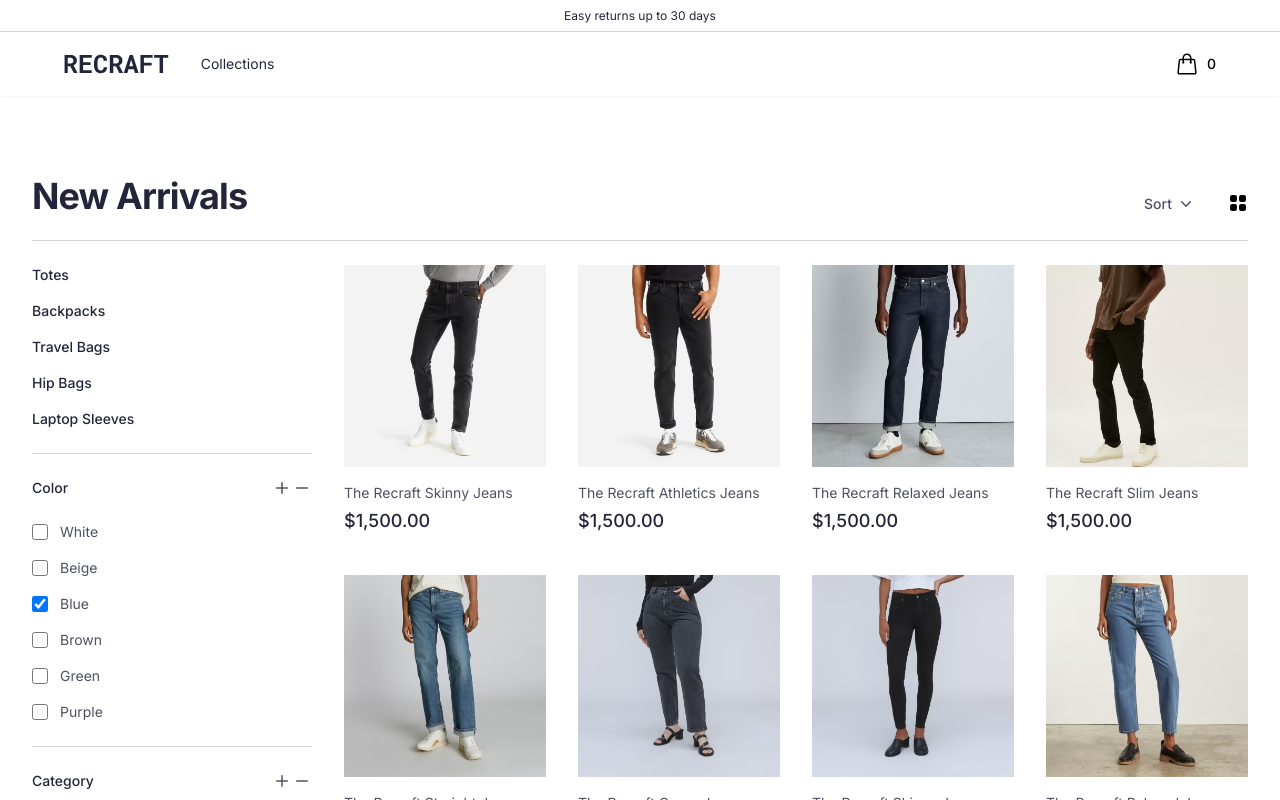
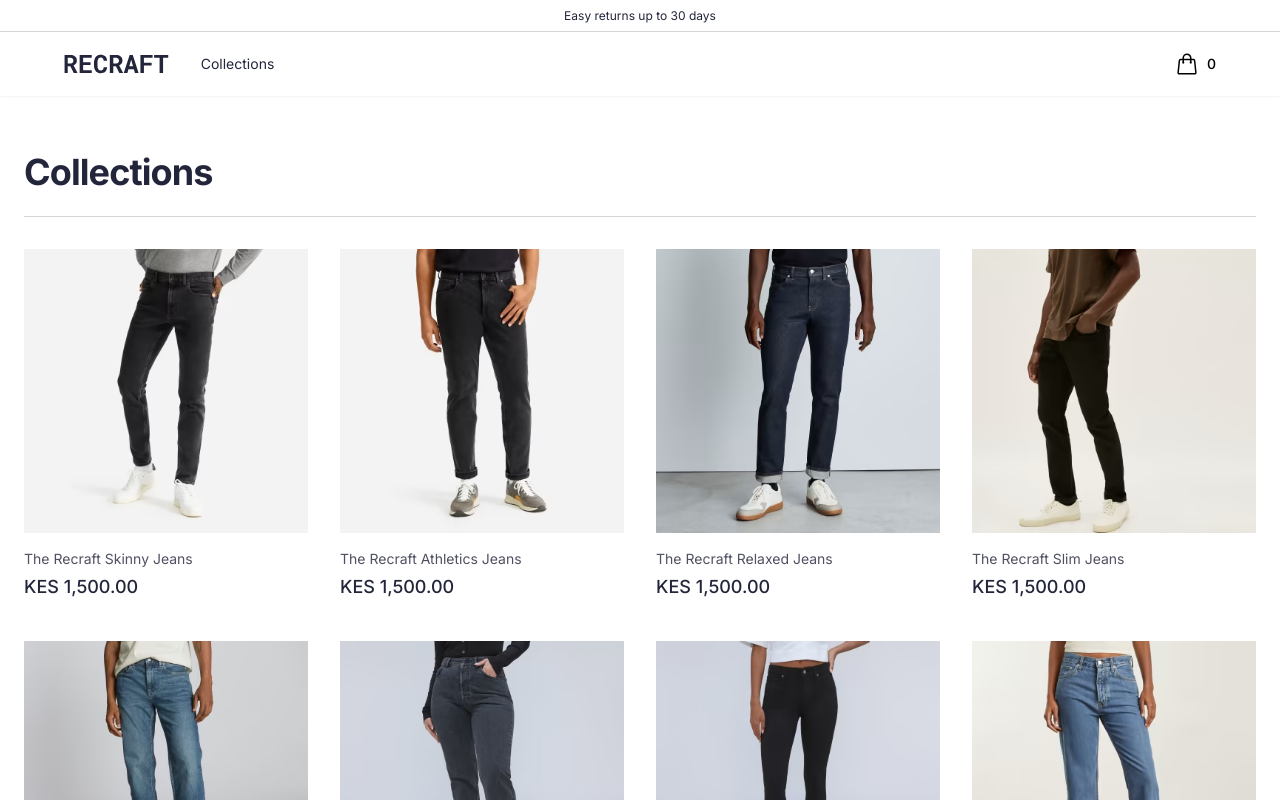
Before and after one commit to heysule/recraft-web-tw, an Angular app: page /products in a window 1280 px wide. Shown: the top 800 px of the page. Built offline with nearby package versions, Linux system fonts and the light colour scheme; data requests are answered from the project's data file.

Commit message:
chore: restructure routing to move to product-listing component

```diff
--- a/src/app/app-routing.module.ts
+++ b/src/app/app-routing.module.ts
@@ -1,12 +1,12 @@
 import { NgModule } from '@angular/core';
 import { RouterModule, Routes } from '@angular/router';
-import { CategoryFiltersComponent } from './features/products/category-filters/category-filters.component';
 import { ProductOverviewComponent } from './features/products/product-overview/product-overview.component';
 import { HomeComponent } from './features/home/home.component';
+import { ProductListComponent } from './features/products/product-list/product-list.component';
 
 const routes: Routes = [
   { path: '', component: HomeComponent },
-  { path: 'products', component: CategoryFiltersComponent },
+  { path: 'products', component: ProductListComponent },
   { path: 'products/:id', component: ProductOverviewComponent },
 ];
 
--- a/src/app/features/products/category-filters/category-filters.component.html
+++ b/src/app/features/products/category-filters/category-filters.component.html
@@ -1121,7 +1121,7 @@
           <!-- Product grid -->
           <div class="lg:col-span-3">
             <!-- Replace with your content -->
-            <app-product-list [products]="products"></app-product-list>
+            <!-- <app-product-list [products]="products"></app-product-list> -->
             <!-- /End replace -->
           </div>
         </div>
--- a/src/app/features/products/product-list/product-list.component.html
+++ b/src/app/features/products/product-list/product-list.component.html
@@ -1,6 +1,17 @@
 <div class="bg-neutral-white">
+  <div class="mx-auto max-w-2xl py-4 px-4 sm:py-6 sm:px-6 lg:max-w-7xl lg:px-6">
     <div
-    class="grid grid-cols-1 gap-y-10 gap-x-6 sm:grid-cols-2 lg:grid-cols-3 xl:grid-cols-4 xl:gap-x-8"
+      class="flex items-baseline justify-between border-b border-neutral-light pt-10 pb-6 md:pt-8"
+    >
+      <h1
+        class="text-xl font-bold tracking-tight text-primary-dark md:text-4xl"
+      >
+        Collections
+      </h1>
+    </div>
+
+    <div
+      class="mt-8 grid grid-cols-1 gap-y-10 gap-x-6 sm:grid-cols-2 lg:grid-cols-3 xl:grid-cols-4 xl:gap-x-8"
     >
       <a
         [routerLink]="['/products/', product.id]"
@@ -20,8 +31,9 @@
           {{ product.displayName }}
         </h3>
         <p class="mt-1 text-lg font-medium text-primary-dark">
-        {{ product.price | currency }}
+          {{ product.price | currency : "KES " }}
         </p>
       </a>
     </div>
   </div>
+</div>
--- a/src/app/features/products/product-list/product-list.component.ts
+++ b/src/app/features/products/product-list/product-list.component.ts
@@ -1,13 +1,24 @@
-import { Component, Input, OnInit } from '@angular/core';
+import { Component, OnInit } from '@angular/core';
 import { Product } from 'src/app/common/interfaces/product';
+import { ProductApiService } from 'src/app/common/services/network/product-api.service';
 
 @Component({
   selector: 'app-product-list',
   templateUrl: './product-list.component.html',
   styleUrls: ['./product-list.component.css'],
 })
-export class ProductListComponent {
-  constructor() {}
+export class ProductListComponent implements OnInit {
+  constructor(private productApiService: ProductApiService) {}
 
-  @Input() products: Product[] = [];
+  ngOnInit(): void {
+    this.getProducts();
+  }
+
+  products: Product[] = [];
+
+  getProducts() {
+    this.productApiService
+      .getProducts()
+      .subscribe((result) => (this.products = result));
+  }
 }
```
Lines whose indentation alone changed are shown as unchanged.
